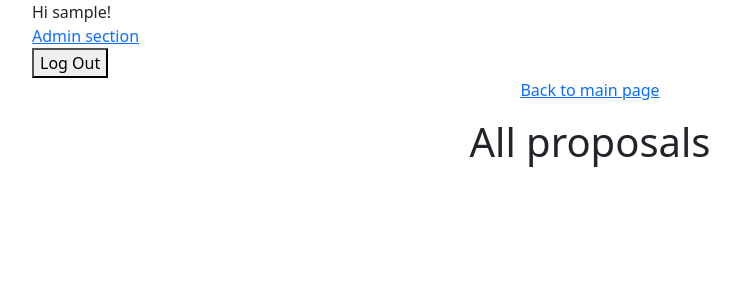
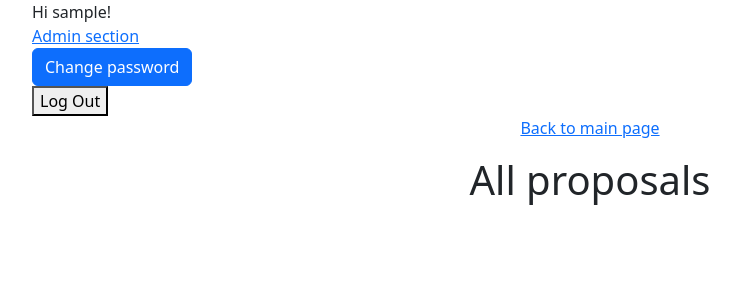
Before and after one commit to tf4482/improvo, a Django app: page /proposals/ in a window 1280 px wide. Shown: the top 300 px of the page, without its empty margins (50-790 px from the left). Run offline with Django 5.2, Linux system fonts and the light colour scheme; the visitor is signed in with stand-in values (Sample User, id 1); data that the repository does not hold is empty; some libraries are stand-ins or nearby versions.

Commit message:
feat: :sparkles: Added password change button

```diff
--- a/proposals/templates/base.html
+++ b/proposals/templates/base.html
@@ -17,6 +17,9 @@
     {% if user.is_superuser or user.is_staff %}
       <a href="/admin">{% trans "Admin section" %}</a>
     {% endif %}
+    <form action="{% url 'password_change' %}" method="get">
+      <button type="submit" class="btn btn-primary">{% trans "Change password" %}</button>
+    </form>
     <form action="{% url 'logout' %}" method="post">
       {% csrf_token %}
       <button type="submit">Log Out</button>
```
